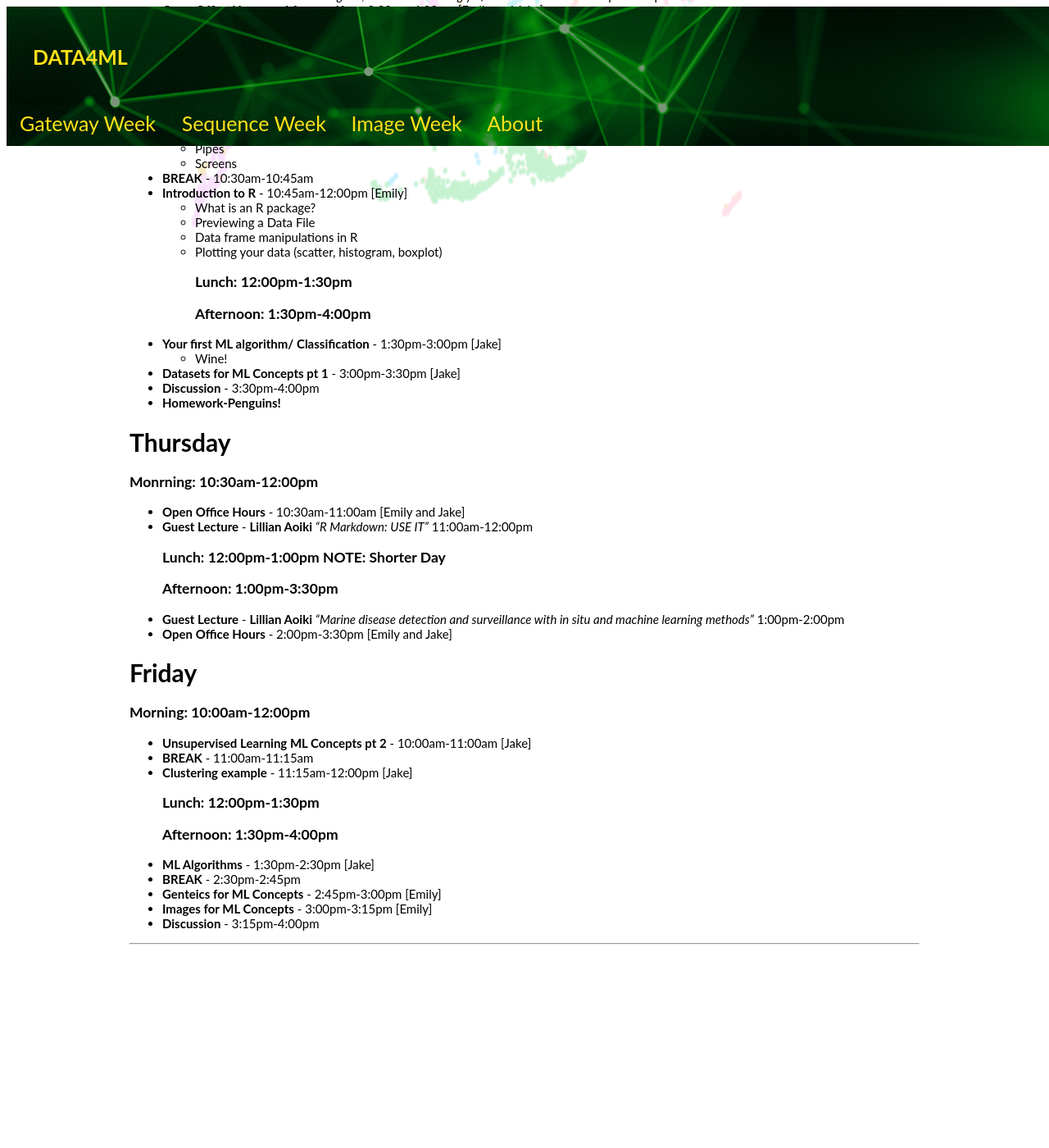
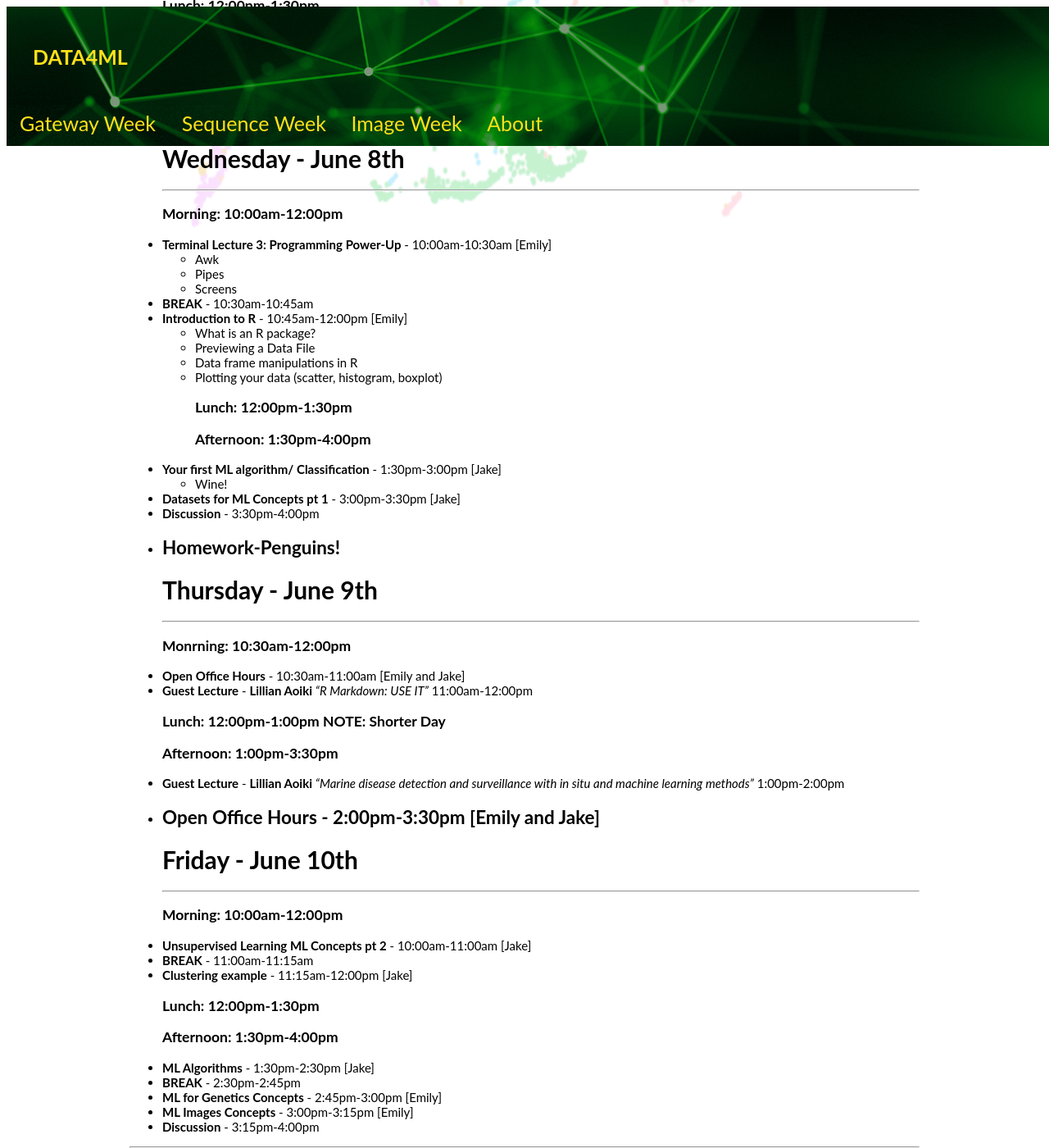
Before and after one commit to UO-Data-Science/Data4ML1, a Jekyll site: the page built from docs/Data4MLW1.md, in a window 1280 px wide and 1400 px high, scrolled down 1194 px. Shown: the whole window at 82% size. Built offline with Jekyll 4.4.1, drawn with Linux system fonts in a browser that asks for light colours; before the commit the page ends 2346 px from its top, so only the background shows below that; some of the changed text lies outside the part shown.

Commit message:
Update Data4MLW1.md

```diff
--- a/docs/Data4MLW1.md
+++ b/docs/Data4MLW1.md
@@ -5,11 +5,14 @@ filename: Data4MLW1.md
 ---
 
 # Agenda
+---
 All Events in Pacific Hall [Room 204](https://map.uoregon.edu/e874ae0dd)
 All times in PST
+---
 # Gateway Week 2022
-
-# Monday
+---
+# Monday - June 6th
+---
 ### **Morning**: 10:00am-12:00pm
 * **Introduction to the Workshop** - 10:00am-10:15am [Emily]
 * **Group Introductions** - 10:15am-10:30am [All]
@@ -35,7 +38,9 @@ All times in PST
    - Grep and Sed
 * **Disscusion** - 3:40pm-4:00pm [All]
 * **Homework-Linux!**
-# Tuesday
+---
+# Tuesday - June 7th
+---
 ### **Morning**: 10:30am-12:00pm
 * **Open Office Hours** - 10:30am-12:00pm [Emily and Jake]
 ### Lunch: 12:00pm-1:30pm
@@ -43,8 +48,9 @@ All times in PST
 * **Open Office Hours** - 1:30-pm-2:00pm [Emily and Jake]
 * **Guest Lecture** - **Bill Cresko** *"The good, the bad and the ugly of data visualization"* 2:00pm-3:00pm
 * **Open Office Hours and Answer Key** - 3:00pm-4:00pm [Emily and Jake]
-
-# Wednesday
+---
+# Wednesday - June 8th
+---
 ### **Morning**: 10:00am-12:00pm
 * **Terminal Lecture 3: Programming Power-Up** - 10:00am-10:30am [Emily]
   - Awk
@@ -63,8 +69,9 @@ All times in PST
 * **Datasets for ML Concepts pt 1** - 3:00pm-3:30pm [Jake]
 * **Discussion** - 3:30pm-4:00pm
 * **Homework-Penguins!**
-
-# Thursday
+---
+# Thursday - June 9th
+---
 ### Monrning: 10:30am-12:00pm
 * **Open Office Hours** - 10:30am-11:00am [Emily and Jake]
 * **Guest Lecture** - **Lillian Aoiki** *"R Markdown: USE IT"* 11:00am-12:00pm
@@ -72,8 +79,9 @@ All times in PST
 ### **Afternoon**: 1:00pm-3:30pm
 * **Guest Lecture** - **Lillian Aoiki** *"Marine disease detection and surveillance with in situ and machine learning methods"* 1:00pm-2:00pm
 * **Open Office Hours** - 2:00pm-3:30pm [Emily and Jake]
-
-# Friday
+---
+# Friday - June 10th
+---
 ### **Morning**: 10:00am-12:00pm
 * **Unsupervised Learning ML Concepts pt 2** - 10:00am-11:00am [Jake]
 * **BREAK** - 11:00am-11:15am
@@ -82,8 +90,8 @@ All times in PST
 ### **Afternoon**: 1:30pm-4:00pm
 * **ML Algorithms** - 1:30pm-2:30pm [Jake]
 * **BREAK** - 2:30pm-2:45pm
-* **Genteics for ML Concepts** - 2:45pm-3:00pm [Emily]
-* **Images for ML Concepts** - 3:00pm-3:15pm [Emily]
+* **ML for Genetics Concepts** - 2:45pm-3:00pm [Emily]
+* **ML Images Concepts** - 3:00pm-3:15pm [Emily]
 * **Discussion** - 3:15pm-4:00pm
 
 ***
```
